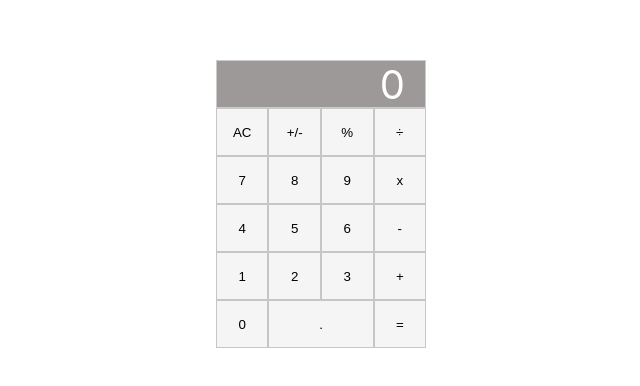
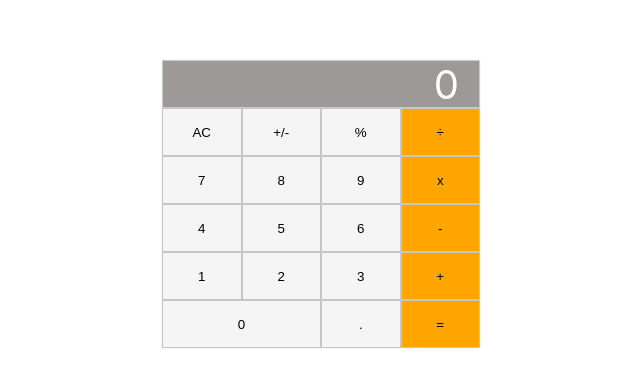
Before and after one commit to supreeti/Math-magician-App, a React (Create React App) app: page / in a window 1280 px wide. Shown: the part 196-582 px from the top of the page, without its empty margins (319-959 px from the left). Built offline with nearby package versions, Linux system fonts and the light colour scheme.

Commit message:
fix style

```diff
--- a/src/App.css
+++ b/src/App.css
@@ -52,8 +52,8 @@ body {
   grid-template-columns: repeat(4, 1fr);
 }
 
-.keypad .btn-Operator {
-  color: #333;
+.keypad > button:nth-child(4n),
+.keypad> button:nth-child(19) {
   background-color: orange;
   transition: 0.2s ease;
 }
@@ -76,14 +76,3 @@ body {
 .z {
   grid-column: span 2;
 }
-
-.keypad .btn-Operator:hover {
-  height: 48px;
-  padding: 16px;
-  display: flex;
-  align-items: center;
-  justify-content: center;
-  cursor: pointer;
-  border: 0.5px solid #c6c6c6;
-  background-color: orangered;
-}
--- a/src/component/buttons.jsx
+++ b/src/component/buttons.jsx
@@ -7,21 +7,21 @@ export default function Buttons({ handleButtonClick }) {
       <button type="button" onClick={handleButtonClick}>AC</button>
       <button type="button" onClick={handleButtonClick}>+/-</button>
       <button type="button" onClick={handleButtonClick}>%</button>
-      <button type="button" onClick={handleButtonClick} className="btn-operator">÷</button>
+      <button type="button" onClick={handleButtonClick}>÷</button>
       <button type="button" onClick={handleButtonClick}>7</button>
       <button type="button" onClick={handleButtonClick}>8</button>
       <button type="button" onClick={handleButtonClick}>9</button>
-      <button type="button" onClick={handleButtonClick} className="btn-operator">x</button>
+      <button type="button" onClick={handleButtonClick}>x</button>
       <button type="button" onClick={handleButtonClick}>4</button>
       <button type="button" onClick={handleButtonClick}>5</button>
       <button type="button" onClick={handleButtonClick}>6</button>
-      <button type="button" onClick={handleButtonClick} className="btn-operator">-</button>
+      <button type="button" onClick={handleButtonClick}>-</button>
       <button type="button" onClick={handleButtonClick}>1</button>
       <button type="button" onClick={handleButtonClick}>2</button>
       <button type="button" onClick={handleButtonClick}>3</button>
-      <button type="button" onClick={handleButtonClick} className="btn-operator">+</button>
-      <button type="button" onClick={handleButtonClick}>0</button>
-      <button type="button" onClick={handleButtonClick} className="z">.</button>
+      <button type="button" onClick={handleButtonClick}>+</button>
+      <button type="button" onClick={handleButtonClick} className="z">0</button>
+      <button type="button" onClick={handleButtonClick}>.</button>
       <button type="button" onClick={handleButtonClick}>=</button>
     </>
   );
--- a/src/component/calculator.jsx
+++ b/src/component/calculator.jsx
@@ -19,6 +19,7 @@ export default function Calculator() {
   const { total, next, operation } = state;
 
   return (
+    <div className="calculate">
       <div className="result">
         <div className="display">
           <div className="previous-operand">{next || operation}</div>
@@ -28,5 +29,6 @@ export default function Calculator() {
           <Buttons handleButtonClick={handleClick} />
         </div>
       </div>
+    </div>
   );
 }
```
Lines whose indentation alone changed are shown as unchanged.
